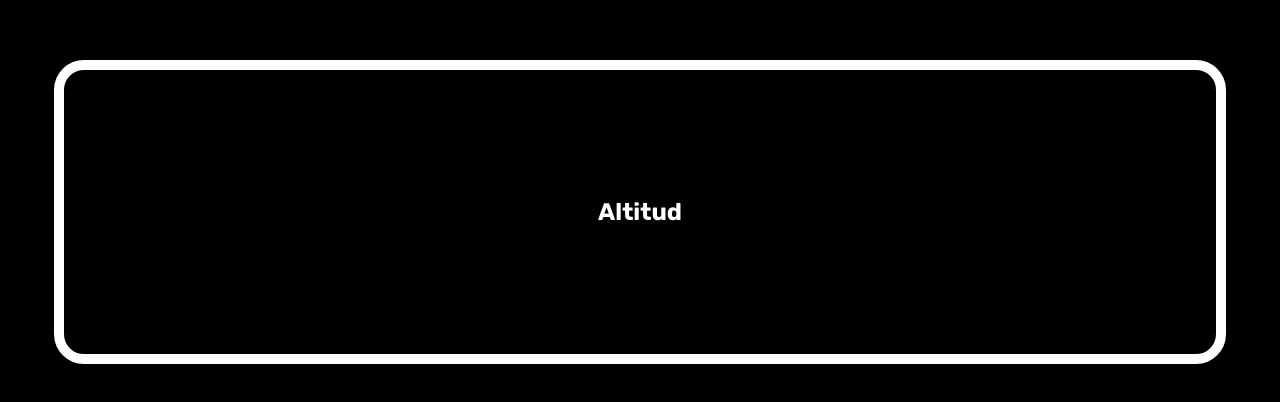
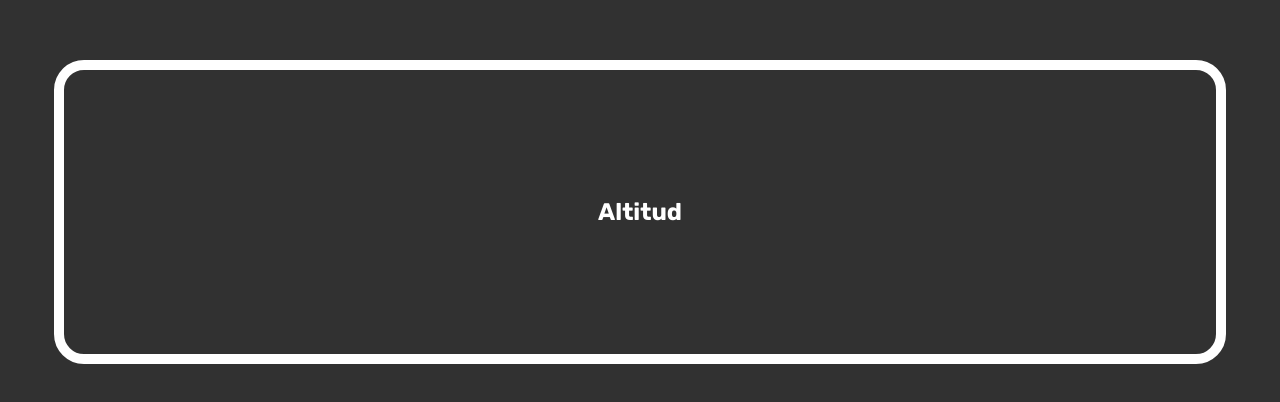
Before and after one commit to AloncraftMC/Proyectos, a plain HTML site: page altitud.html in a window 1280 px wide. Shown: the part 188-590 px from the top of the page. Drawn offline with Linux system fonts and the light colour scheme.

```diff
--- a/altitud.html
+++ b/altitud.html
@@ -13,7 +13,7 @@
       height: 100vh;
       margin: 0;
       font-family: 'Rubik', sans-serif;
-      background-color: black;
+      background-color: rgb(49, 49, 49);
       color: white;
     }
     div {
```
